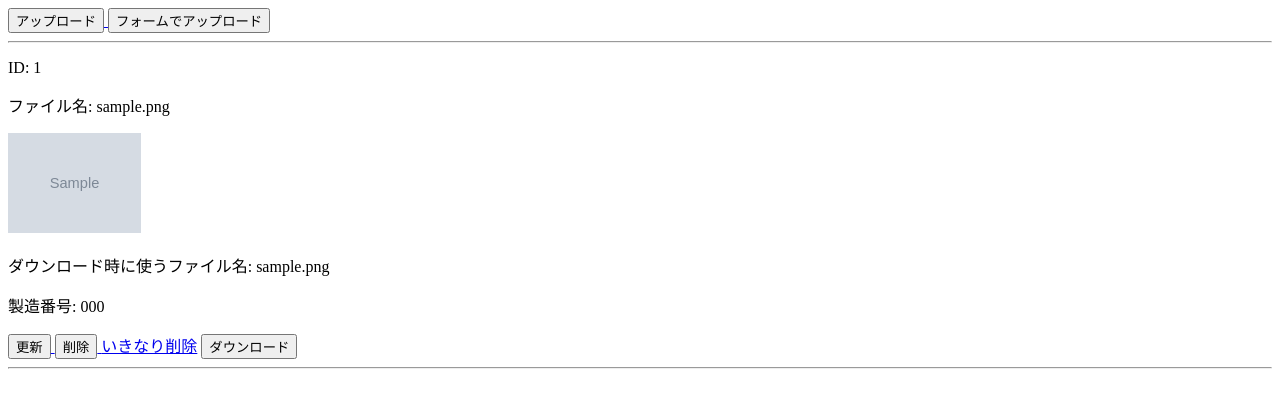
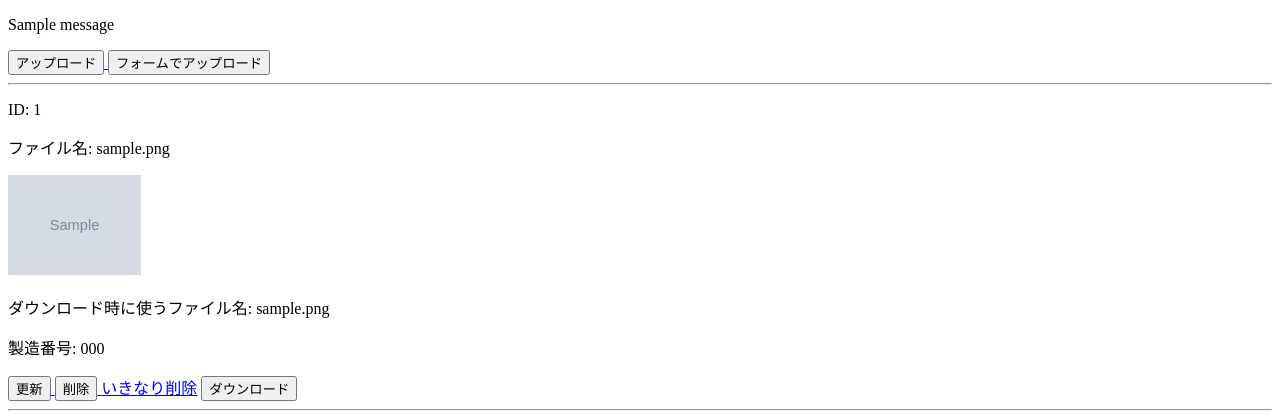
Before and after one commit to ikuma-hiroyuki/file_dl, a Django app: page /list/ in a window 1280 px wide. Shown: the top 420 px of the page. Run offline with Django 4.2, Linux system fonts and the light colour scheme; tables that the repository leaves empty hold one stand-in row (values such as "Sample post"); grey boxes marked "Sample" are stand-in pictures; one stand-in notice (Sample message) is shown.

Commit message:
messagesを表示するようにした

```diff
--- a/dl/templates/dl/uploadfile_list.html
+++ b/dl/templates/dl/uploadfile_list.html
@@ -5,6 +5,15 @@
     <title>List</title>
 </head>
 <body>
+
+<div id="meesages">
+    {% if messages %}
+        {% for message in messages %}
+            <p>{{ message }}</p>
+        {% endfor %}
+    {% endif %}
+</div>
+
 {% if object_list.count is 0 %}
     <p>データなし</p>
 {% endif %}
```
